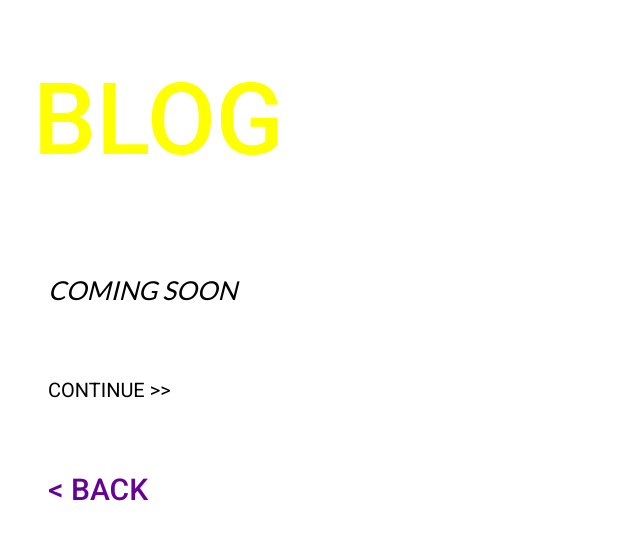
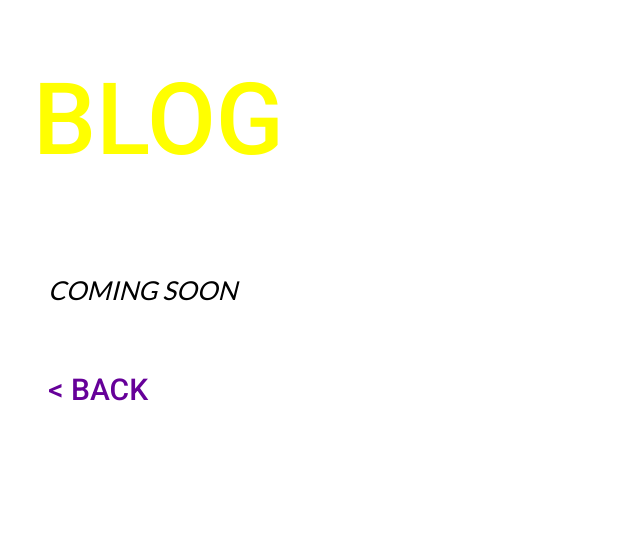
Before and after one commit to blahblahhaha/blahblahhaha.github.io, a Jekyll site: the page built from blog.html, in a window 1280 px wide. Shown: the top 540 px of the page, without its empty margins (0-640 px from the left). Built offline with Jekyll 4.4.1, drawn with Linux system fonts in a browser that asks for light colours.

Commit message:
more blog pending
betches

```diff
--- a/blog.html
+++ b/blog.html
@@ -15,8 +15,8 @@
         {% for post in site.posts %}
             <p><a class="title" href="{{ post.url }}">{{ post.title }}</a></p>
             <!-- <p class="date">{{ post.date | date: "%B %e, %Y" }}</p> -->
-            {{ post.excerpt }}
-            <a class="continue" href="{{ post.url }}">Continue >></a></p>
+            <!-- {{ post.excerpt }} -->
+            <!-- <a class="continue" href="{{ post.url }}">Continue >></a></p> -->
         {% endfor %}
         <a class="back" href="index.html">
           <span><</span>< BACK
```
